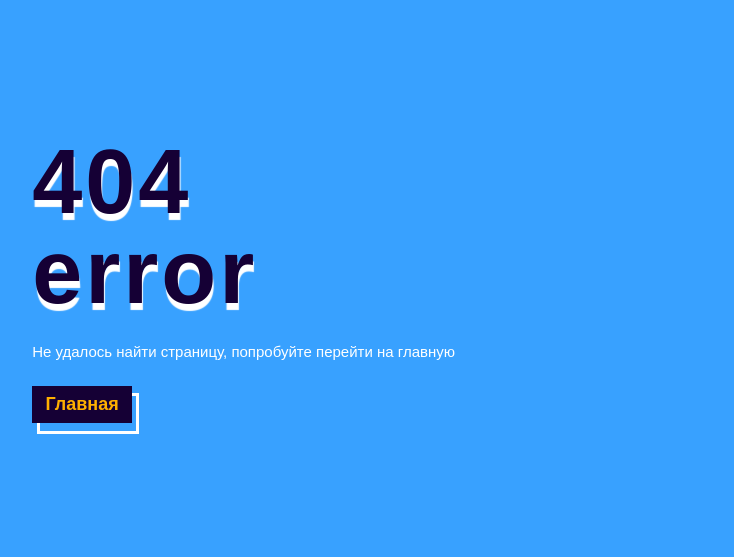
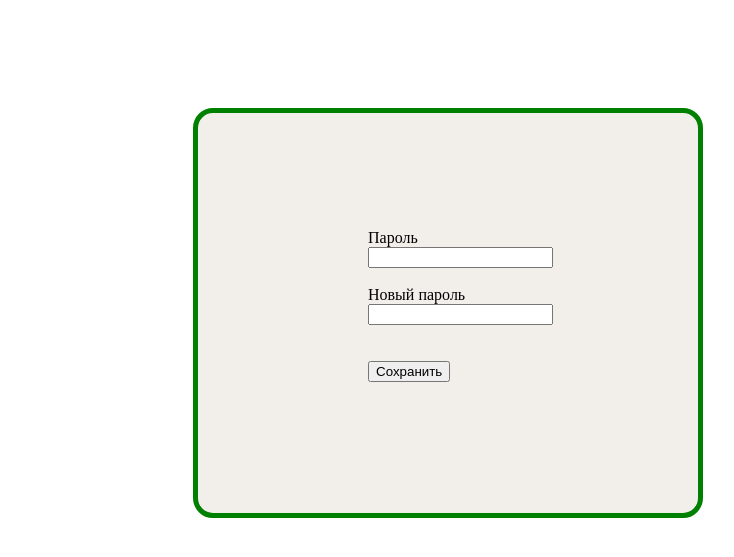
Before and after one commit to NikitaMikhailof/Pet, a Flask app: page /user_profile/basket.html/change_password in a window 1280 px wide. Shown: the top 557 px of the page, without its empty margins (185-919 px from the left). Run offline with Flask 3, Linux system fonts and the light colour scheme; parts of the project's set-up code (start-up, migrations or seed data) failed here and were passed over; some libraries are stand-ins or nearby versions.

Commit message:
update def change_password in main.py

```diff
--- a/forms.py
+++ b/forms.py
@@ -26,3 +26,9 @@ class RegistrationForm(FlaskForm):
 class PasswordRecoveryForm(FlaskForm):
     email = StringField('Email', validators=[Email()])
     submit = SubmitField('Отправить')
+
+
+class СhangePassword(FlaskForm):
+    password = PasswordField('Пароль', validators=[DataRequired(), Length(min=6)])
+    new_password = PasswordField('Новый пароль', validators=[DataRequired(), Length(min=6)])
+    submit = SubmitField('Сохранить')
--- a/main.py
+++ b/main.py
@@ -1,9 +1,10 @@
 from flask import Flask, render_template, url_for, request, flash, session, redirect, abort
-from models import db, User_profile, Products, User_basket, LoginUser
+from models import db, User, Products, Order, LoginUser
 from flask_sqlalchemy import SQLAlchemy
 from werkzeug.security import generate_password_hash, check_password_hash
-from forms import LoginForm, RegistrationForm, PasswordRecoveryForm
+from forms import LoginForm, RegistrationForm, PasswordRecoveryForm, СhangePassword
 from passw_recovery import send_email
+
 
 
 app = Flask(__name__)
@@ -25,17 +26,17 @@ def registration():
             email = form_registration.email.data
             user_name = form_registration.username.data
             hash = generate_password_hash(form_registration.password.data)
-            u = User_profile()
+            u = User()
             user = u.query.filter_by(username=user_name).first()
             try:
                 if user:
                     flash('Пользователь с таким логином уже существует, придумайте новый', category='error')
                 else:
-                    new_user = User_profile(email=email, username=user_name, password=hash)
+                    new_user = User(email=email, username=user_name, password=hash)
                     db.session.add(new_user)
                     db.session.commit()
 
-                    user_basket = User_basket(user_id=new_user.id)
+                    user_basket = Order(user_id=new_user.id)
                     db.session.add(user_basket)
                     db.session.commit()
                     flash('Регистрация прошла успешно', category='success')
@@ -51,13 +52,10 @@ def registration():
 def login():
     if 'userLogged' in session:
         username=session['userLogged']
-
-
         return redirect(url_for('user_profile', username=session['userLogged']))
-
     form_login = LoginForm()
     if form_login.validate_on_submit():
-        u = User_profile()
+        u = User()
         user = u.query.filter_by(username=form_login.username.data).first()
         if user and check_password_hash(user.password, form_login.password.data):
             session['userLogged'] = form_login.username.data
@@ -70,9 +68,26 @@ def login():
 
 @app.route('/user_profile/<username>')
 def user_profile(username):
+    return render_template('user_profile.html', username = username)
+
+
+
+@app.route('/user_profile/<username>/change_password', methods=['GET', 'POST'])
+def change_password(username):
     context = {'username': username}
-    return render_template('user_profile.html', **context)
-
+    form = СhangePassword()
+    if form.validate_on_submit():
+        passw = form.password.data
+        new_passw = form.new_password.data
+        user = User.query.filter_by(username=username).first()
+        if check_password_hash(user.password, passw):
+            hash = generate_password_hash(new_passw)
+            user.password = hash
+            db.session.commit()
+            flash('Пароль успешно сохранен', category='success')
+        else:
+            flash('Неверный пароль', category='success')
+    return render_template('change_password.html', form=form, **context)
 
 
 @app.route('/password_recovery/', methods=['POST', 'GET'])
@@ -81,12 +96,13 @@ def password_recovery():
     if request.method == 'POST':
         if form_pass_recovery.validate_on_submit():
             user_email = form_pass_recovery.email.data
-            u = User_profile()
+            u = User()
             user = u.query.filter_by(email=user_email).first()
             if user:
                 from passw_recovery import send_email
                 temporary_password = send_email(user_email)
-                user.password = generate_password_hash(temporary_password)
+                hash = generate_password_hash(temporary_password)
+                user.password  = hash
                 db.session.commit()
                 flash('Временный пароль отправлен на ваш email', category='success')
                 return redirect(url_for('login'))
@@ -117,31 +133,33 @@ def init_db():
     db.create_all()
     print('OK')
 
+# user = User_profile.query.filter_by(username='bad1991').first()
+# user.username = 'Mark'
 
-@app.cli.command("add-user")
-def add_user():
-    user = User_profile(username='username', password='passw',
-                        email='mail@.com', name=None, age=None)
+# @app.cli.command("add-user")
+# def add_user():
+#     user = User_profile(username='username', password='passw',
+#                         email='mail@.com', name=None, age=None)
 
-    db.session.add(user)
-    db.session.commit()
-    print(f'{user.username} add in DB!')
+#     db.session.add(user)
+#     db.session.commit()
+#     print(f'{user.username} add in DB!')
 
 
-@app.cli.command("edit-john")
-def edit_user():
-    user = User_profile.query.filter_by(username='john').first()
-    user.email = 'new_email@example.com'
-    db.session.commit()
-    print('Edit John mail in DB!')
+# @app.cli.command("edit-john")
+# def edit_user():
+#     user = User_profile.query.filter_by(username='john').first()
+#     user.email = 'new_email@example.com'
+#     db.session.commit()
+#     print('Edit John mail in DB!')
 
 
-@app.cli.command("del")
-def del_user():
-    user = User_profile.query.filter_by(username='12345@12345').first()
-    db.session.delete(user)
-    db.session.commit()
-    print('Delete John from DB!')
+# @app.cli.command("del")
+# def del_user():
+#     user = User_profile.query.filter_by(username='Chester1991').first()
+#     db.session.delete(user)
+#     db.session.commit()
+#     print('Delete John from DB!')
 
 
 
--- a/passw_recovery.py
+++ b/passw_recovery.py
@@ -1,4 +1,3 @@
-
 import smtplib
 from email.mime.text import MIMEText
 from email.header import Header
--- /dev/null
+++ b/static/css/change_password.css
@@ -0,0 +1,40 @@
+.wrapper{
+    position: relative;
+    top: 100px;
+    left: 370px;
+    width: 500px;
+    height: 400px;
+    border: 5px solid green;
+    border-radius: 20px;
+    background-color:  rgb(242, 239, 235);
+}
+
+.account{
+    position: relative;
+    top: 80px;
+    left: 170px;
+    width: 300px;
+    height: 200px;
+
+}
+
+.flash {
+    position: relative;
+    top: 80px;
+    right: 120px;
+    width: 400px;
+    height: 30px;
+    border-radius: 8px;
+    border: green;
+    text-align: center;
+}
+
+
+.flash.success {
+	border: 1px solid #21DB56;
+	background: #AEFFC5;
+}
+.flash.error {
+	border: 1px solid #FF4343;
+	background: #FF9C9C;
+}
--- /dev/null
+++ b/templates/change_password.html
@@ -0,0 +1,27 @@
+<!DOCTYPE html>
+<html lang="en">
+<head>
+    <meta charset="UTF-8">
+    <meta name="viewport" content="width=device-width, initial-scale=1.0">
+    <link type="text/css" href="{{ url_for('static', filename='css/change_password.css')}}" rel="stylesheet" />
+    <title>Изменение пароля {{ username }}</title>
+</head>
+<body>
+    <div class="wrapper">
+        <div class="account">
+            <form action="" method="post">
+                {{ form.hidden_tag() }}<br><br>
+                {{ form.password.label() }}<br>
+                {{ form.password() }}<br><br>
+                {{ form.new_password.label() }}<br>
+                {{ form.new_password() }}<br><br>
+                <br>
+                {{ form.submit() }}
+            </form>
+            {% for cat, msg in get_flashed_messages(True) %}
+            <div class="flash {{cat}}">{{msg}}</div>
+            {% endfor %}
+        </div>
+    </div>
+</body>
+</html>
```
Also changed, not shown: config.py (+5 -6 lines), models.py (+17 -21 lines), templates/user_profile.html (+4 -4 lines), instance/mydatabase.db.
